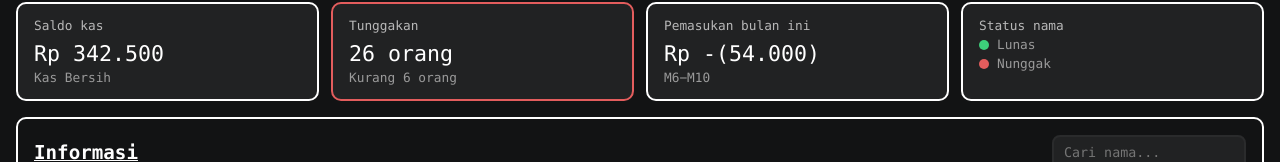
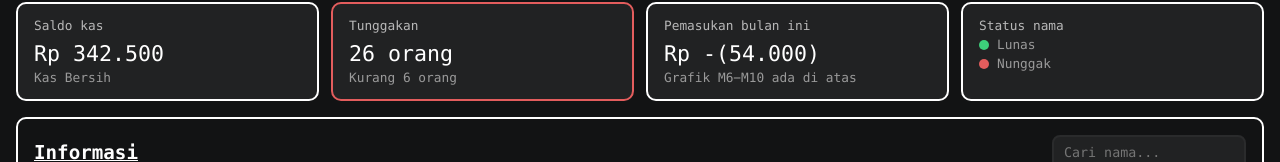
Before and after one commit to soreyaaegeba-ship-it/Keuangan-Kelas-2026-2027-Made-In-Cursor-, a plain HTML site: page index.html in a window 1280 px wide. Shown: the part 403-565 px from the top of the page. Drawn offline with nearby package versions, Linux system fonts and the light colour scheme.

Commit message:
Add files via upload

```diff
--- a/index.html
+++ b/index.html
@@ -68,7 +68,7 @@
         <article class="summary-card">
             <p class="summary-label">Pemasukan bulan ini</p>
             <p class="summary-value">Rp -(54.000)</p>
-            <p class="summary-hint">M6−M10</p>
+            <p class="summary-hint">Grafik M6−M10 ada di atas</p>
         </article>
         <article class="summary-card legend-card">
             <p class="summary-label">Status nama</p>
```
